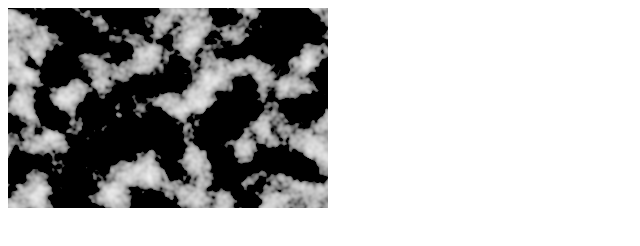
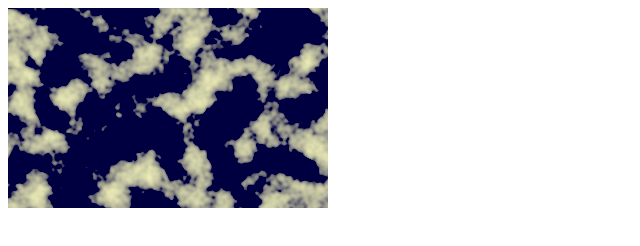
Before and after one commit to jpommerening/noijs, a plain HTML site: page index.html in a window 1280 px wide. Shown: the whole page, without its empty margins (0-640 px from the left). Drawn offline with Linux system fonts and the light colour scheme.

Commit message:
slower transformation, add some color

```diff
--- a/index.html
+++ b/index.html
@@ -49,7 +49,7 @@ function FillImage(stdlib, foreign, heap) {
 
         HEAPU8[p] = tmp|0;
         HEAPU8[(p+1)|0] = tmp|0;
-        HEAPU8[(p+2)|0] = tmp|0;
+        HEAPU8[(p+2)|0] = 128 + tmp>>1;
         HEAPU8[(p+3)|0] = 255;
         p = (p + 4)|0;
       }
@@ -84,7 +84,7 @@ function FillImage(stdlib, foreign, heap) {
     requestAnimationFrame(function () {
       ctx.putImageData(idata, 0, 0);
     });
-    t += 0.1;
+    t += 0.03;
   }
 
   function coords(x, y) {
```
